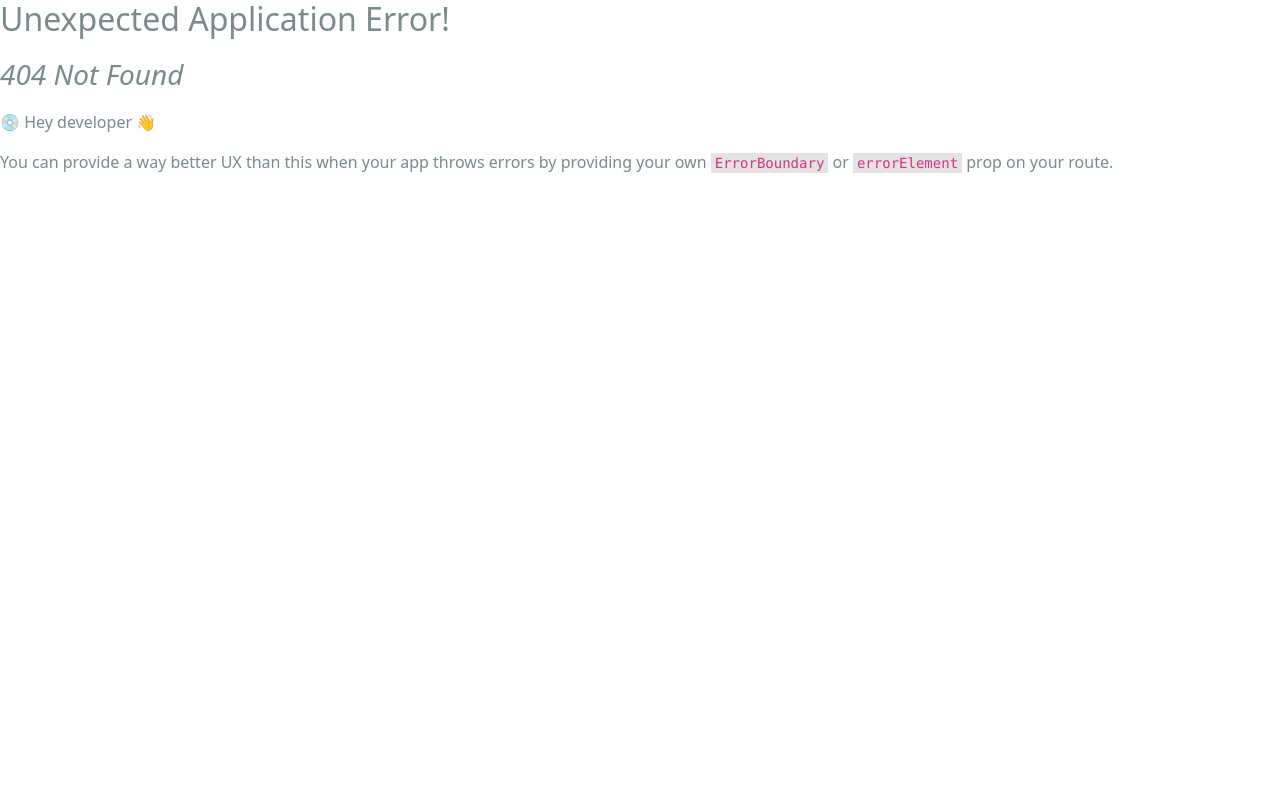
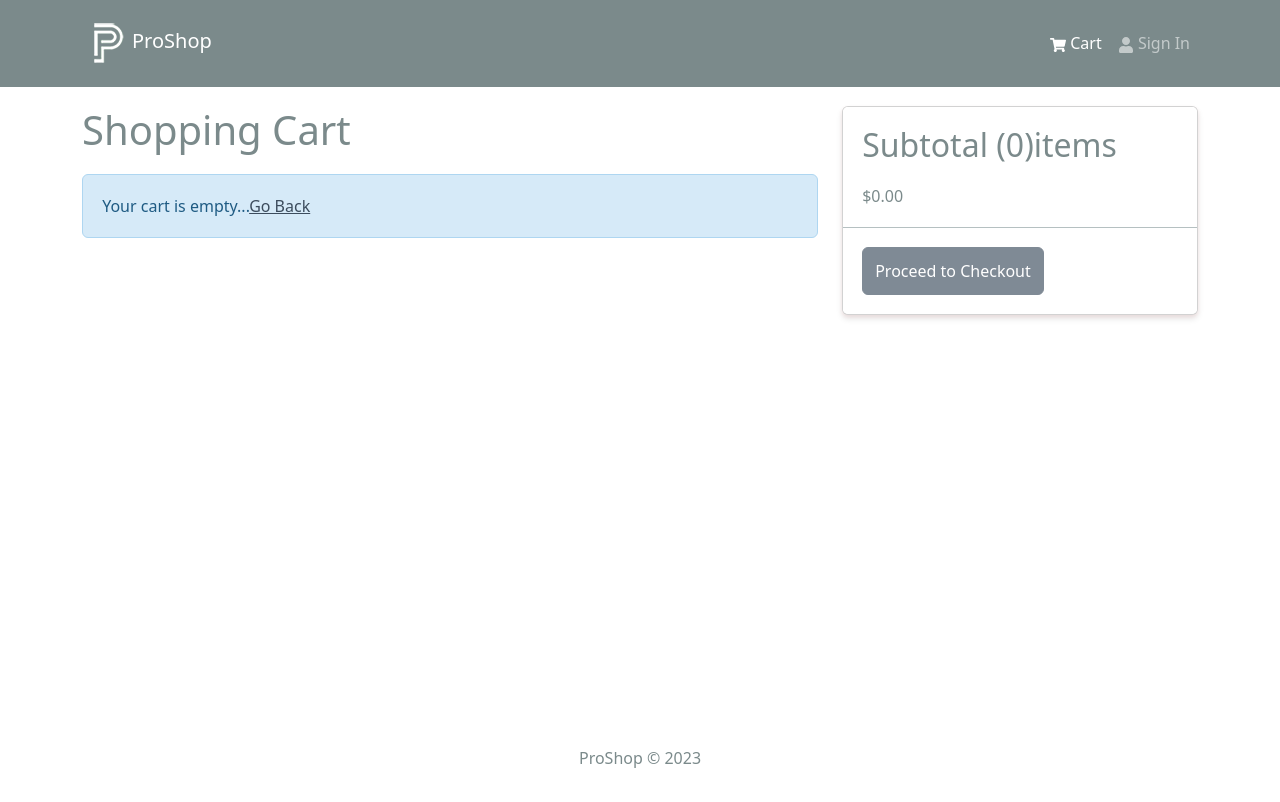
Before and after one commit to JFabian-Guzman/Learning_Path_Projects, a React (Create React App) app in the folder ProShop/frontend/: page /cart in a window 1280 px wide. Before the commit this address had no page. Shown: the top 802 px of the page. Built offline with nearby package versions, Linux system fonts and the light colour scheme.

Commit message:
Cart functionalities and screen are implemented

```diff
--- a/ProShop/frontend/src/components/Header.jsx
+++ b/ProShop/frontend/src/components/Header.jsx
@@ -1,9 +1,12 @@
-import { Navbar, Nav, Container } from 'react-bootstrap';
+import { Badge, Navbar, Nav, Container } from 'react-bootstrap';
 import { FaShoppingCart, FaUser } from 'react-icons/fa';
 import logo from '../assets/logo.png';
 import { LinkContainer } from 'react-router-bootstrap';
+import { useSelector } from 'react-redux';
 
 const Header = () => {
+  const { cartItems } = useSelector((state) => state.cart);
+
   return (
     <header>
       <Navbar bg ="dark"/*background*/ variant ="dark"/*Text*/
@@ -26,7 +29,16 @@
             {/*Navigation Links*/}
             <Nav className='ms-auto'>
             <LinkContainer to ="/cart">
-              <Nav.Link><FaShoppingCart/>{/*Icon*/} Cart</Nav.Link>
+              <Nav.Link>
+                <FaShoppingCart/>{/*Icon*/} Cart
+                {
+                  cartItems.length > 0 && (
+                    <Badge pill bg='success' style={{marginLeft:'5px'}}>
+                      { cartItems.reduce((a,c) => a + c.qty, 0)}
+                    </Badge>
+                  )
+                }
+              </Nav.Link>
             </LinkContainer>
             <LinkContainer to ="/login">
               <Nav.Link><FaUser/>{/*Icon*/} Sign In</Nav.Link>
--- a/ProShop/frontend/src/index.js
+++ b/ProShop/frontend/src/index.js
@@ -14,6 +14,7 @@
 import reportWebVitals from './reportWebVitals';
 import HomeScreen from './screens/HomeScreen';
 import ProductScreen from './screens/ProductScreen';
+import CartScreen from './screens/CartScreen.jsx';
 
 const router = createBrowserRouter(
   createRoutesFromElements(
@@ -22,6 +23,7 @@
       <Route index ={true} path ="/"
         element={<HomeScreen />} /*Screen you will be taken to*/ />
       <Route path ="/product/:id" element={<ProductScreen />} />
+      <Route path ="cart" element={<CartScreen />} />
     </Route>
   )
 )
--- /dev/null
+++ b/ProShop/frontend/src/screens/CartScreen.jsx
@@ -0,0 +1,100 @@
+import { Button, Card, Col, ListGroup, Row, Image, Form, ListGroupItem } from 'react-bootstrap'
+import { useDispatch, useSelector } from 'react-redux'
+import { Link, useNavigate } from 'react-router-dom'
+import { FaTrash } from 'react-icons/fa'
+import Message from '../components/Message'
+import { addToCart, removeFromCart } from '../slices/cartSlice'
+
+// Note: useSelector can be use to get data from localStorage
+
+const CartScreen = () => {
+  const navigate = useNavigate();
+  const dispatch = useDispatch();
+  const cart = useSelector((state) => state.cart);
+  const { cartItems } = cart;
+  const addToCartHanlder = async (product, qty) => {
+    dispatch(addToCart({ ...product, qty }))
+  };
+  const removeFromCartHandler = async (id) => {
+    dispatch(removeFromCart(id))
+  };
+  const checkOutHanlder = () => {
+    //navigate('/login?redirect=/shipping');
+  };
+
+  return (
+    <Row>
+      <Col md={8}>
+        <h1 style= {{marginBottom: '20px'}}>Shopping Cart</h1>
+        {cartItems.length === 0 ? (
+          <Message>
+            Your cart is empty...
+            <Link to='/'>Go Back</Link>
+          </Message>
+        ) : (
+          <ListGroup variant="flush">
+            { cartItems.map((item) => (
+              <ListGroup.Item key={item._id}>
+                <Row>
+                  <Col md={2}>
+                    <Image src={item.image} alt={item.name} fluid rounded />
+                  </Col>
+                  <Col md={3}>
+                    <Link to={`/product/${item._id}`}>{item.name}</Link>
+                  </Col>
+                  <Col md={2}>
+                    ${item.price}
+                  </Col>
+                  <Col md={2}>
+                  <Form.Control
+                        as="select"
+                        value={item.qty}
+                        onChange={(e) =>
+                          addToCartHanlder(item, Number(e.target.value))}>
+                          {[...Array(item.countInStock).keys()].map((x) => (
+                            <option key= { x + 1 } value={ x + 1 }>
+                              { x + 1 }
+                            </option>
+                            ))}
+                        </Form.Control>
+                  </Col>
+                  <Col md={2}>
+                    <Button type='button' variant='light' onClick={
+                      () => removeFromCartHandler(item._id)
+                    }>
+                      <FaTrash />
+                    </Button>
+                  </Col>
+                </Row>
+              </ListGroup.Item>
+            )) }
+          </ListGroup>
+        )}
+      </Col>
+      <Col md={4}>
+        <Card>
+          <ListGroup variant='flush'>
+            <ListGroup.Item>
+              <h2>
+                Subtotal ({ cartItems.reduce(
+                  (acc, item) => acc + item.qty, 0)})items
+              </h2>
+              ${ cartItems.reduce(
+                (acc, item) => acc + item.qty * item.price, 0).toFixed(2)}
+            </ListGroup.Item>
+            <ListGroup.Item>
+              <Button type='button' className='btn-block'
+                disabled= {cartItems.length === 0}
+                onClick={ checkOutHanlder }
+                >
+                Proceed to Checkout
+              </Button>
+            </ListGroup.Item>
+          </ListGroup>
+        </Card>
+      </Col>
+    </Row>
+  )
+}
+
+export default CartScreen
--- a/ProShop/frontend/src/screens/ProductScreen.jsx
+++ b/ProShop/frontend/src/screens/ProductScreen.jsx
@@ -20,7 +20,7 @@
 
   const addToCartHanlder = () => {
     dispatch(addToCart({ ...product, qty }));
-    navigate('cart');
+    navigate('/cart');
   };
 
   return (
--- a/ProShop/frontend/src/slices/cartSlice.js
+++ b/ProShop/frontend/src/slices/cartSlice.js
@@ -25,8 +25,14 @@
 
       return updateCart(state);
     },
+    removeFromCart: (state, action) => {
+      state.cartItems = state.cartItems.filter(
+        (x) => x._id !== action.payload/*Id of the item we want to delete*/);
+
+        return updateCart(state);
+    },
   },
 });
 
-export const { addToCart } = cartSlice.actions;
+export const { addToCart, removeFromCart } = cartSlice.actions;
 export default cartSlice.reducer;
```
